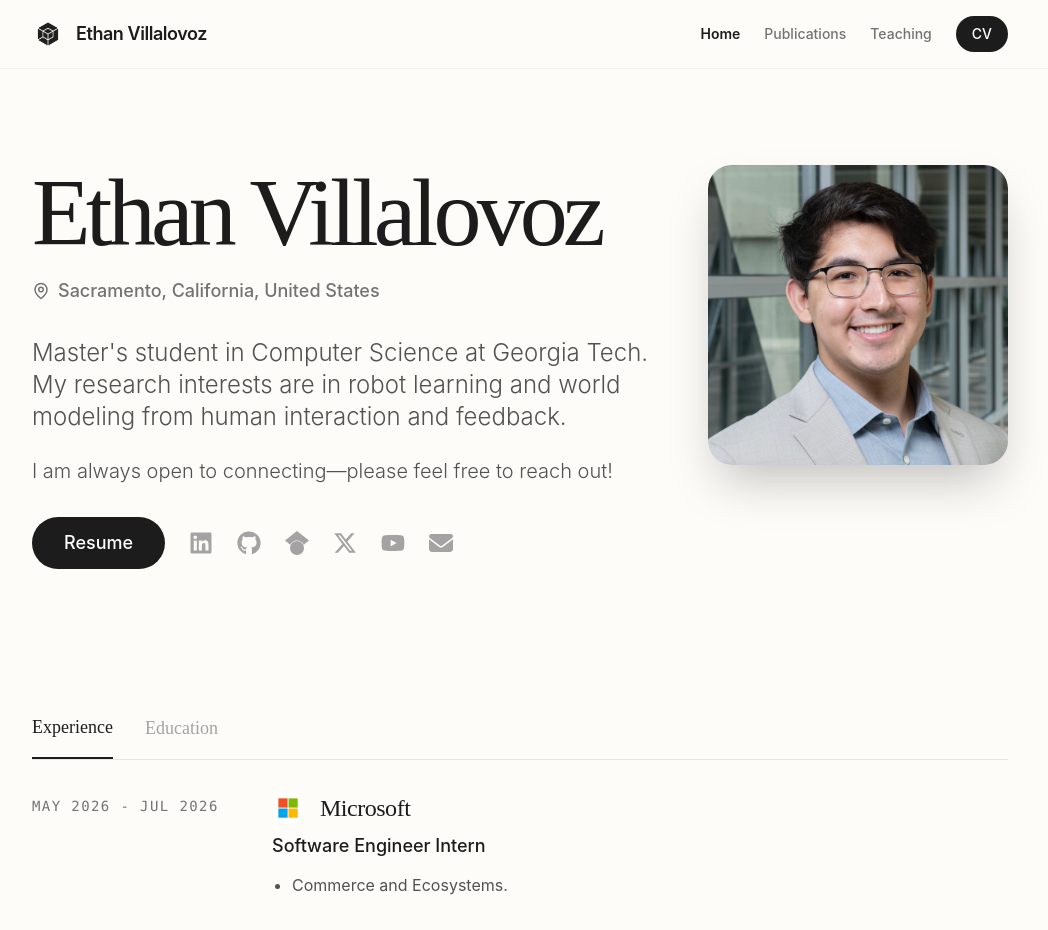
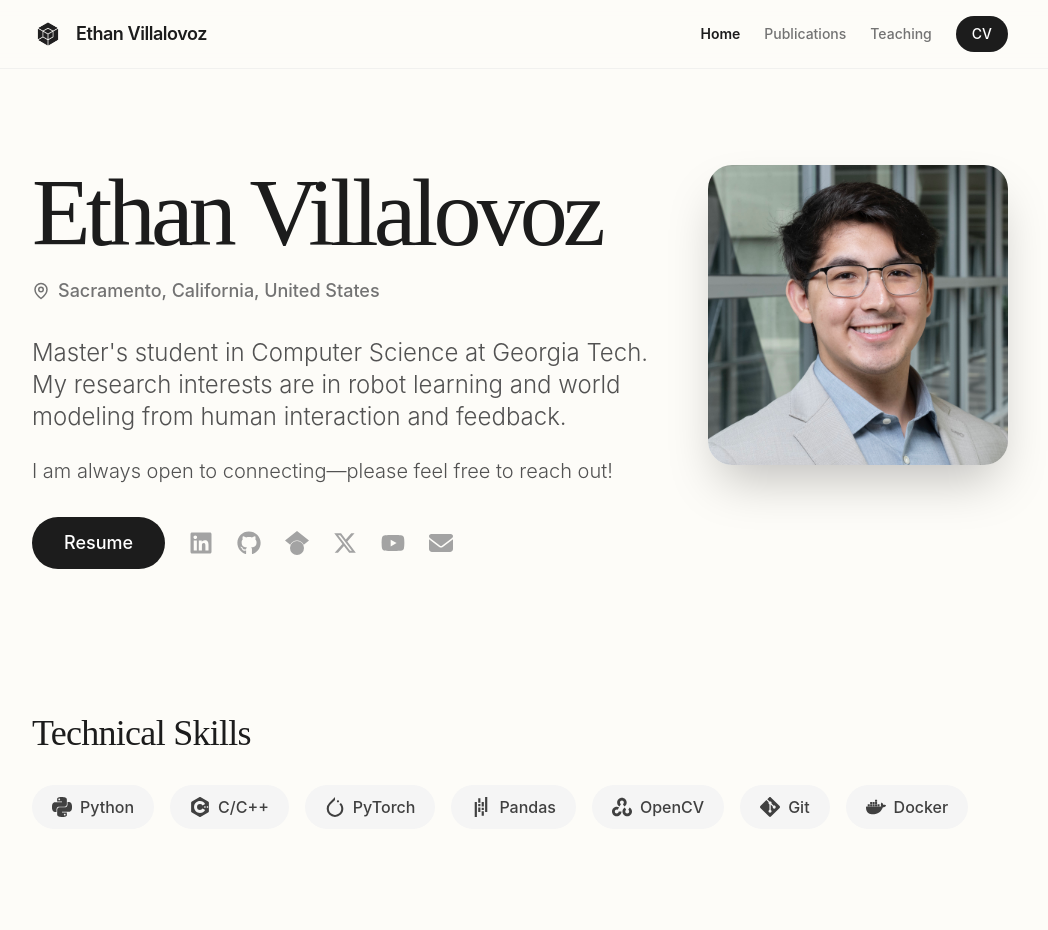
Before and after one commit to ethanvillalovoz/ethanvillalovoz.github.io, a Next.js app: page / in a window 1280 px wide. Shown: the top 930 px of the page, without its empty margins (120-1168 px from the left). Built offline with nearby package versions, Linux system fonts and the light colour scheme.

Commit message:
Add Technical Skills section with icons for enhanced visibility of expertise

```diff
--- a/src/app/page.tsx
+++ b/src/app/page.tsx
@@ -4,7 +4,23 @@ import { useState } from "react";
 import { motion } from "framer-motion";
 import Image from "next/image";
 import { FaLinkedin, FaGithub, FaEnvelope, FaYoutube, FaXTwitter } from "react-icons/fa6";
-import { SiGooglescholar } from "react-icons/si";
+import {
+	SiGooglescholar,
+	SiPython,
+	SiCplusplus,
+	SiPytorch,
+	SiHuggingface,
+	SiOpencv,
+	SiGit,
+	SiDocker,
+	SiAnaconda,
+	SiMlflow,
+	SiDvc,
+	SiJupyter,
+	SiPandas,
+	SiSqlite,
+	SiFastapi
+} from "react-icons/si";
 
 // Example timeline data structure
 const workTimeline = [
@@ -89,6 +105,23 @@ const educationTimeline = [
 			// "Activities: Honors College, NIH ESTEEMED Fellow, VCEA College Ambassador, NIH MARC Fellow",
 		],
 	},
+];
+
+const skills = [
+	{ name: "Python", icon: SiPython },
+	{ name: "C/C++", icon: SiCplusplus },
+	// { name: "SQL", icon: SiSqlite },
+	{ name: "PyTorch", icon: SiPytorch },
+	// { name: "Hugging Face Transformers", icon: SiHuggingface },
+	{ name: "Pandas", icon: SiPandas },
+	{ name: "OpenCV", icon: SiOpencv },
+	{ name: "Git", icon: SiGit },
+	{ name: "Docker", icon: SiDocker },
+	// { name: "Conda", icon: SiAnaconda },
+	// { name: "MLflow", icon: SiMlflow },
+	// { name: "DVC", icon: SiDvc },
+	// { name: "Jupyter", icon: SiJupyter },
+	// { name: "FastAPI", icon: SiFastapi },
 ];
 
 export default function Home() {
@@ -336,6 +369,22 @@ export default function Home() {
 					</div>
 				</div>
 
+				{/* Tech Stack Section */}
+				<section className="mb-24">
+					<h2 className="text-4xl font-serif mb-8 text-primary dark:text-white">Technical Skills</h2>
+					<div className="flex flex-wrap gap-4">
+						{skills.map((skill) => (
+							<div
+								key={skill.name}
+								className="flex items-center gap-2 px-5 py-2.5 rounded-full bg-neutral-100 dark:bg-neutral-800 text-neutral-700 dark:text-neutral-300 hover:bg-neutral-200 dark:hover:bg-neutral-700 transition-colors cursor-default"
+							>
+								<skill.icon className="text-xl" />
+								<span className="font-medium">{skill.name}</span>
+							</div>
+						))}
+					</div>
+				</section>
+
 				{/* Timeline Section */}
 				<section className="mb-24">
 					<div className="flex gap-8 mb-8 border-b border-neutral-200 dark:border-neutral-800">
```
